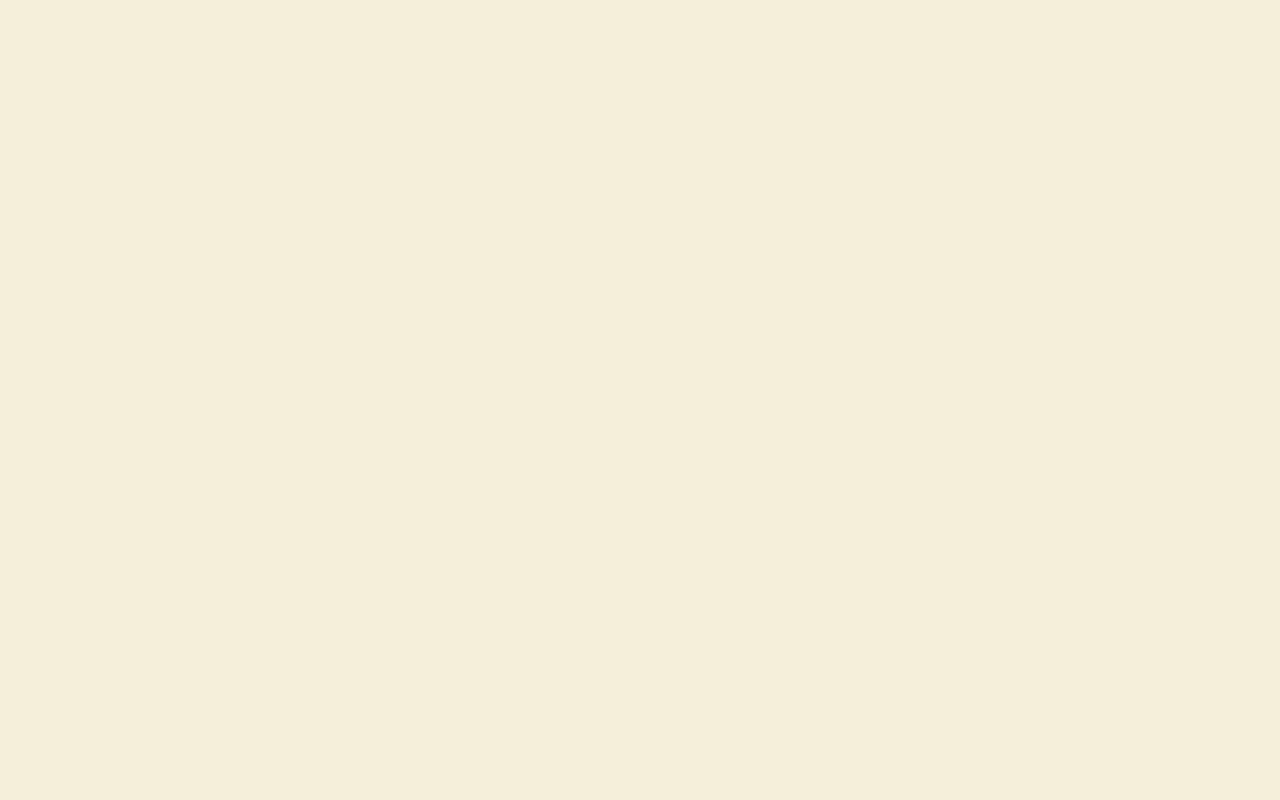
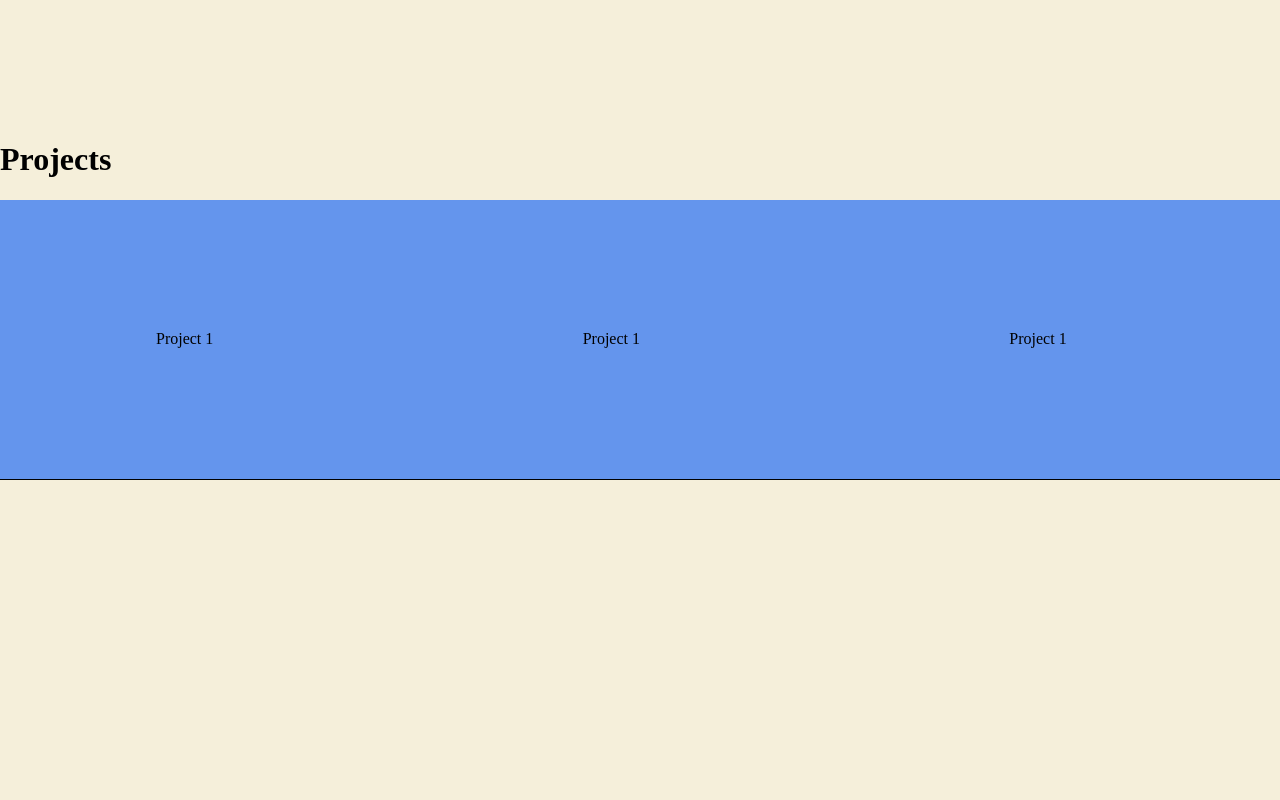
Before and after one commit to brian-david4/brian-portfolio-website, a React (Vite) app in the folder portfolio-website/: page / in a window 1280 px wide. Shown: the part 680-1480 px from the top of the page. Built offline with nearby package versions, Linux system fonts and the light colour scheme.

Commit message:
Create scroll effect for project section

```diff
--- a/portfolio-website/src/pages/Home/Home.tsx
+++ b/portfolio-website/src/pages/Home/Home.tsx
@@ -1,8 +1,8 @@
-import { motion } from "framer-motion";
+import { motion, useScroll, useTransform } from "framer-motion";
 import { useInView } from "react-intersection-observer";
 import styles from "./home.module.css";
 import { contactReveal, titleWordsAnim } from "./homeAnims";
-import { useState } from "react";
+import { useRef, useState } from "react";
 
 const Home = () => {
   const [isEmailHovered, setIsEmailHovered] = useState(false);
@@ -15,6 +15,14 @@ const Home = () => {
     threshold: 0.2,
     triggerOnce: false,
   });
+
+  // for project animation
+  const projectRef = useRef(null);
+  const { scrollYProgress } = useScroll({
+    target: projectRef,
+    offset: ["start end", "start start"],
+  });
+  const position = useTransform(scrollYProgress, [0, 1], ["-500%", "500%"]);
 
   return (
     <>
@@ -63,6 +71,32 @@ const Home = () => {
             </a>
           </div>
         </div>
+        <div className={styles.pageTwo}>
+          <h1>Projects</h1>
+
+          <div className={styles.projects}>
+            <div ref={projectRef} className={styles.project}>
+              <motion.div
+                style={{ x: position }}
+                className={styles.projectTitle}
+              >
+                Project 1
+              </motion.div>
+              <motion.div
+                style={{ x: position }}
+                className={styles.projectTitle}
+              >
+                Project 1
+              </motion.div>
+              <motion.div
+                style={{ x: position }}
+                className={styles.projectTitle}
+              >
+                Project 1
+              </motion.div>
+            </div>
+          </div>
+        </div>
       </div>
     </>
   );
--- a/portfolio-website/src/pages/Home/home.module.css
+++ b/portfolio-website/src/pages/Home/home.module.css
@@ -2,23 +2,22 @@
   position: absolute;
   left: 0;
   top: var(--header-height);
-  height: 200vh;
+  height: fit-content;
   width: 100vw;
   background-color: var(--main-theme);
   z-index: -1;
   display: flex;
   flex-direction: column;
-  gap: 1vmin;
 }
 .pageOne {
   height: calc(100vh - var(--header-height));
   width: 100vw;
+  background-color: var(--main-theme);
 }
 .titleWrapper {
   position: relative;
   top: 10vh;
   left: 15vmin;
-  /* background-color: aqua; */
   text-align: start;
   width: 75vw;
 }
@@ -30,13 +29,11 @@
   display: flex;
   flex-wrap: wrap;
   color: var(--text-cream);
-  /* background-color: cadetblue; */
 }
 .wordWrapper {
   margin-right: 1.7vmin;
   margin-bottom: 1vmin;
   height: fit-content;
-  /* background-color: aqua; */
   padding: 0%;
   overflow: hidden;
 }
@@ -44,7 +41,6 @@
   height: 100%;
   width: 100%;
   letter-spacing: 3px;
-  /* background-color: bisque; */
 }
 .emphasis {
   line-height: 0px;
@@ -99,6 +95,29 @@
 .hoveredItalic {
   font-family: "Neue Montreal Italic" !important;
 }
+
+/* page 2 */
+.pageTwo {
+  height: 100vh;
+  width: 100vw;
+  background-color: var(--main-theme);
+}
+.projects {
+  width: 100vw;
+  height: fit-content;
+  background-color: chocolate;
+  display: flex;
+  flex-direction: column;
+}
+.project {
+  height: 35vh;
+  width: 100%;
+  background-color: cornflowerblue;
+  border-bottom: 1px solid black;
+  display: flex;
+  justify-content: space-around;
+  align-items: center;
+}
 @media (max-width: 768px) {
   .title {
     font-size: 55px;
```
